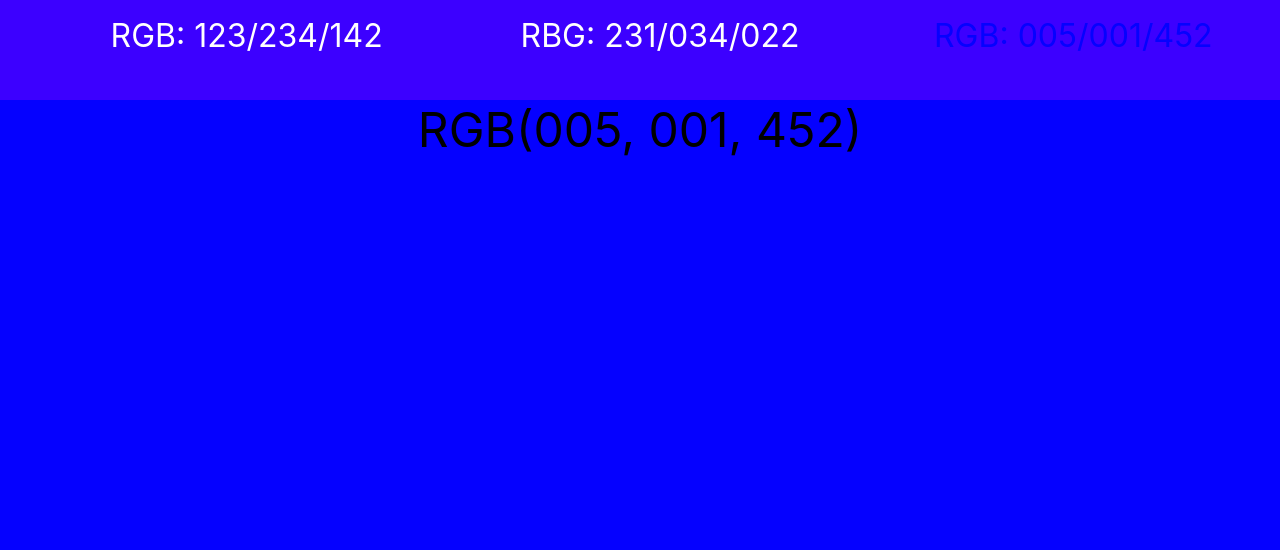
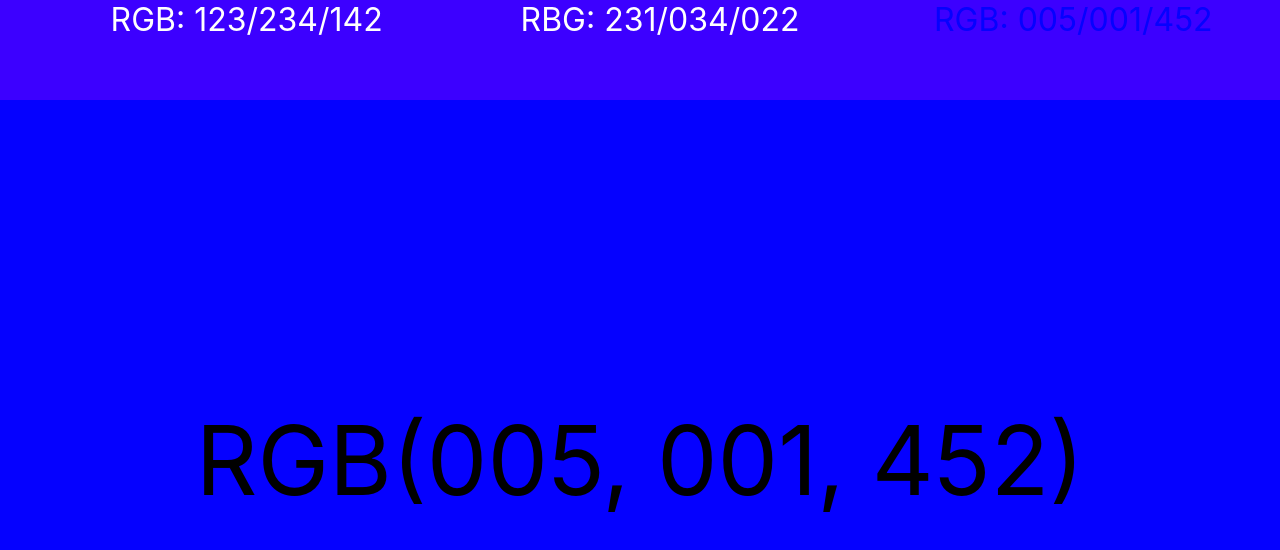
Before and after one commit to kevinnail/react-color-router, a React (Create React App) app: page /RGB/005/001/452 in a window 1280 px wide. Shown: the top 550 px of the page. Built offline with nearby package versions, Linux system fonts and the light colour scheme.

Commit message:
error page showing for not found both undefined and NaN

```diff
--- a/src/App.js
+++ b/src/App.js
@@ -1,7 +1,8 @@
 import { Route, Switch } from 'react-router-dom';
 import './App.css';
-import Header from './components/Header/Header.js';
-import RGB from './components/RBG/RGB.js';
+import Header from './components/Header/Header';
+import RGB from './components/RBG/RGB';
+import NotFound from './components/NotFound';
 
 function App() {
   return (
@@ -9,6 +10,7 @@ function App() {
       <Header />
       <Switch>
         <Route path="/RGB/:R/:G/:B" component={RGB} />
+        <Route path="*" component={NotFound} />
       </Switch>
     </main>
   );
--- /dev/null
+++ b/src/components/NotFound.js
@@ -0,0 +1,3 @@
+export default function NotFound() {
+  return <img src="https://http.cat/404" />;
+}
--- a/src/components/RBG/RGB.css
+++ b/src/components/RBG/RGB.css
@@ -2,7 +2,9 @@
   height: 90vh;
 }
 
-div {
-  font-size: 3rem;
-  display: grid;
+main div {
+  font-size: 6rem;
+  display: flex;
+  justify-content: center;
+  align-items: center;
 }
--- a/src/components/RBG/RGB.js
+++ b/src/components/RBG/RGB.js
@@ -1,10 +1,14 @@
 import React from 'react';
 import { useParams } from 'react-router-dom';
+import NotFound from '../NotFound.js';
 import './RGB.css';
 
 export default function RGB() {
   const { R, G, B } = useParams();
-  console.log('RGB', R, G, B);
+
+  if (isNaN(R) || isNaN(G) || isNaN(B)) {
+    return <NotFound />;
+  }
 
   return (
     <div className="RGB" style={{ backgroundColor: `rgb(${R},${G},${B})` }}>
```
